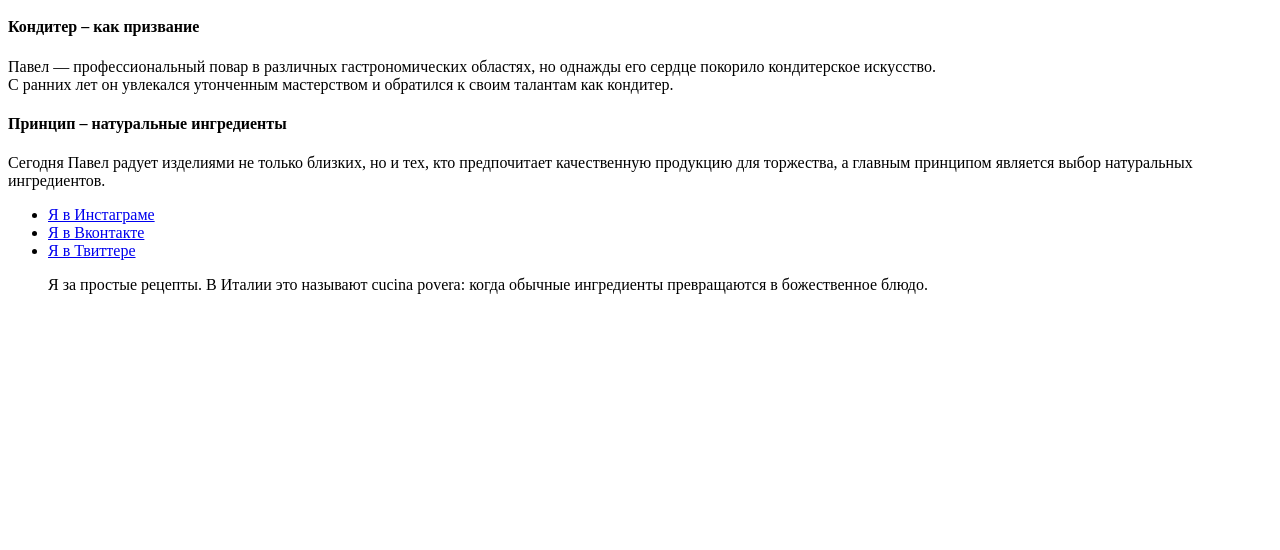
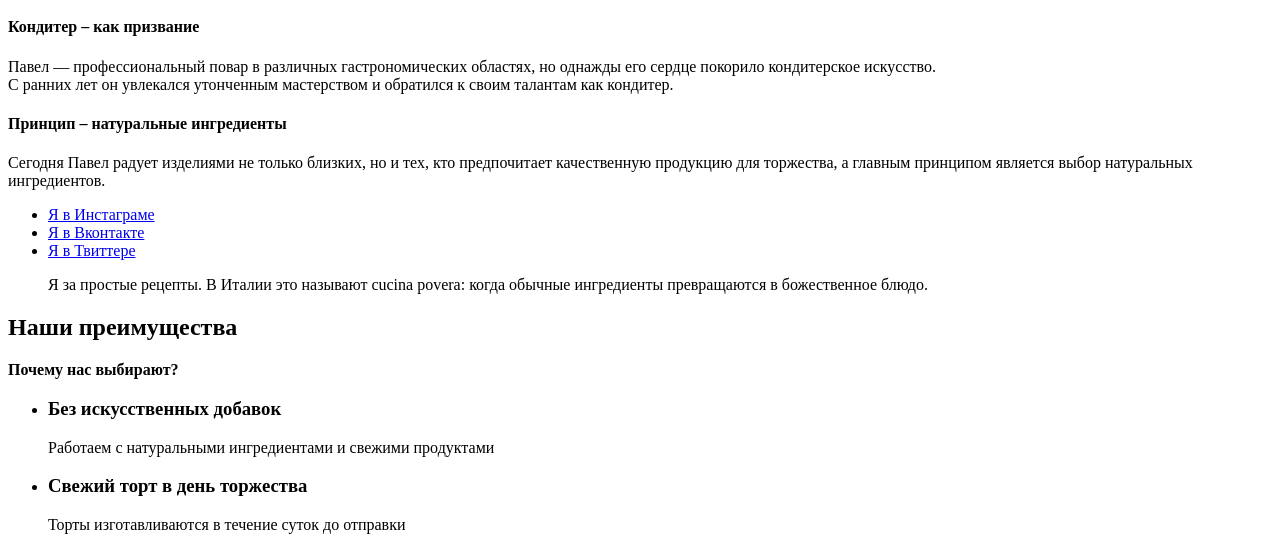
Before and after one commit to eighty-eighth/cakes, a website: page index.html in a window 1280 px wide. Shown: the part 2999-3549 px from the top of the page. Before the commit the page ends 3309 px from the top, so only its background shows below. Drawn offline with Linux system fonts and the light colour scheme.

Commit message:
3.7. - Разметка features - раздел с преимуществами компании

```diff
--- a/index.html
+++ b/index.html
@@ -282,6 +282,24 @@
           </blockquote>
         </article>
       </section>
+
+
+      <section class="features">
+        <h2 class="features__title">Наши преимущества</h2>
+        <b class="features__tagline">Почему нас выбирают?</b>
+        <ul class="features__list">
+          <li class="features__item">
+            <h3 class="features__name">Без искусственных добавок</h3>
+            <p class="features__text">
+              Работаем с натуральными ингредиентами и свежими продуктами
+            </p>
+          </li>
+          <li class="features__item">
+            <h3 class="features__name">Свежий торт в день торжества</h3>
+            <p class="features__text">Торты изготавливаются в течение суток до отправки</p>
+          </li>
+        </ul>
+      </section>
     </main>
     <footer class="page-footer"></footer>
   </body>
```
